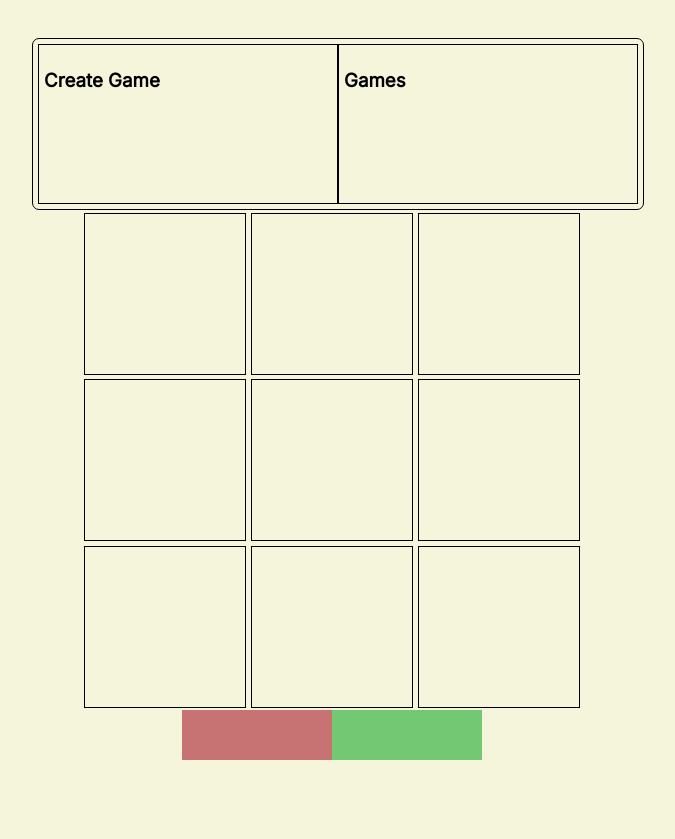
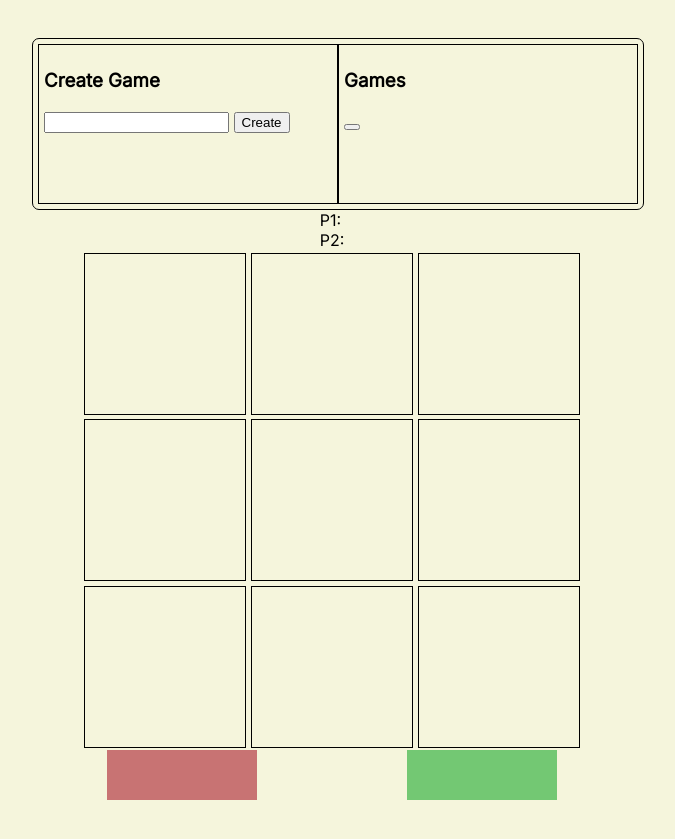
Before and after one commit to Jake-Knox/js-sockets-OsXs, a website: page public/index.html in a window 1280 px wide. Shown: the part 71-910 px from the top of the page, without its empty margins (308-983 px from the left). Drawn offline with nearby package versions, Linux system fonts and the light colour scheme; no server answers; a web font is replaced by a local one.

Commit message:
layout and styling additions, beginning of socket connections and interactions

```diff
--- a/public/app.js
+++ b/public/app.js
@@ -3,7 +3,27 @@ var socket = io();
 let myRooms = []
 
 // document variables
+
+const form = document.getElementById('form-new');
+const input = document.getElementById('form-input');
+
 const activeGames = document.getElementById("active-games");
+
+
+
+// event listeners
+
+form.addEventListener('submit', function(e) {
+    e.preventDefault();
+    if (input.value) {
+        console.log("form submit");
+    socket.emit('new room', input.value);
+    input.value = '';
+    }
+});
+
+
+
 
 
 socket.on('get rooms', function(games) {
@@ -16,7 +36,7 @@ socket.on('get rooms', function(games) {
         console.log(myRooms[i].p2)
         console.log(myRooms[i].moves)
 
-        const newGame = document.createElement("li");
+        const newGame = document.createElement("div");
         newGame.textContent = (`Room: ${myRooms[i].room} | P1: ${myRooms[i].p1} | P2: ${myRooms[i].p2} | moves: ${myRooms[i].moves}`)
         activeGames.appendChild(newGame);
     }
--- a/public/index.html
+++ b/public/index.html
@@ -15,16 +15,28 @@
         <div id="top">
             <div id="top-left" class="top-card">
                 <h3>Create Game</h3>
+                <form id="form-new" action="">
+                    <input type="text" id="form-input" autocomplete="off">
+                    <button>Create</button>
+                </form>
             </div>
             <div id="top-right" class="top-card">
-                <h3>Games</h3>
-                <ul id="active-games">
-                </ul>
+                <div>
+                    <h3>Games</h3>
+                    <button id="btn-refresh"></button>
+                </div>
+                <div id="active-games">
+                </div>
             </div>
 
 
         </div>
         <div id="middle">
+            <div id="game-info">
+                <div id="p1">P1: </div>
+                <div id=""> </div>
+                <div id="p2">P2: </div>
+            </div>
             <div id="game-board">
                 <div id="" class="game-square"></div>
                 <div id="" class="game-square"></div>
--- a/public/styles.css
+++ b/public/styles.css
@@ -94,7 +94,13 @@ h1{
 }
 
 #active-games{
-    list-style-type: none;
+    height: 65%;
+    /* list-style-type: none; */
+    overflow-x: hidden;
+    overflow-y: scroll;
+    /* width: 100%; */
+
+
 }
 
 #game-board{
@@ -119,7 +125,7 @@ h1{
     width: 100%;
     display: flex;
     flex-direction: row;
-    justify-content: center;
+    justify-content: space-around;
     align-items: center;
 }
 #btn-back{
@@ -132,3 +138,16 @@ h1{
     width: 150px;
     background-color: rgb(115, 200, 115);
 }
+
+#active-games::-webkit-scrollbar {
+    width: 0.5em;
+}
+
+#active-games::-webkit-scrollbar-track {
+    -webkit-box:  0 0 6px rgba(0,0,0,1);
+}
+
+#active-games::-webkit-scrollbar-thumb {
+  background-color: darkgrey;
+  outline: 1px solid slategrey;
+}
```
Also changed, not shown: index.js (+13 -4 lines).
